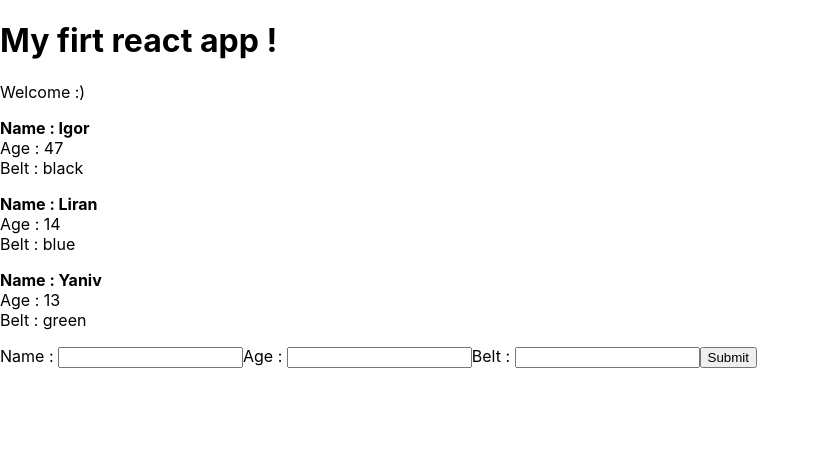
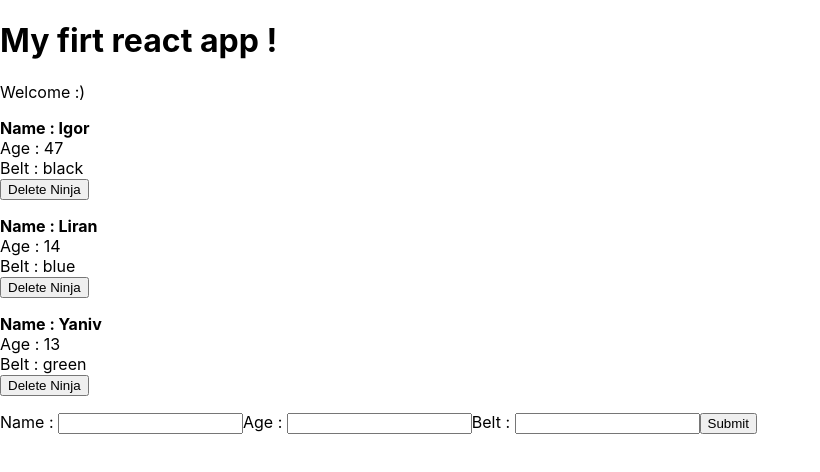
Before and after one commit to birkanigor/react-course, a React (Create React App) app in the folder my-app/: page / in a window 1280 px wide. Shown: the top 472 px of the page, without its empty margins (0-820 px from the left). Built offline with nearby package versions, Linux system fonts and the light colour scheme.

Commit message:
lesson-19

```diff
--- a/my-app/src/App.js
+++ b/my-app/src/App.js
@@ -19,12 +19,22 @@
     })
   }
 
+  deleteNinja=(id)=>{
+    let ninjas = this.state.ninjas.filter(ninja=>{
+      return ninja.id !== id
+    })
+
+    this.setState({
+      ninjas:ninjas
+    })
+  }
+
   render() {
     return (
       <div className="App">
           <h1>My firt react app !</h1>
           <p>Welcome :)</p>
-          <Ninjas ninjas={this.state.ninjas}/>
+          <Ninjas deleteNinja={this.deleteNinja} ninjas={this.state.ninjas}/>
           <AddNinja addNinja={this.addNinja}></AddNinja>
       </div>
     );
--- a/my-app/src/Ninjas.js
+++ b/my-app/src/Ninjas.js
@@ -1,12 +1,13 @@
 import React from 'react';
 
-const Ninjas =({ ninjas }) => {
+const Ninjas =({ ninjas , deleteNinja }) => {
     const ninjaList = ninjas.map(ninja => {
         return ninja.age>2 ?(
             <div className="ninja" key={ninja.id}>
                 <div><b>Name : {ninja.name}</b></div>
                 <div>Age : {ninja.age}</div>
                 <div>Belt : {ninja.belt}</div>
+                <button onClick={()=>{deleteNinja(ninja.id)}}>Delete Ninja</button>
                 <p></p>
             </div>
         ) : null;
```
